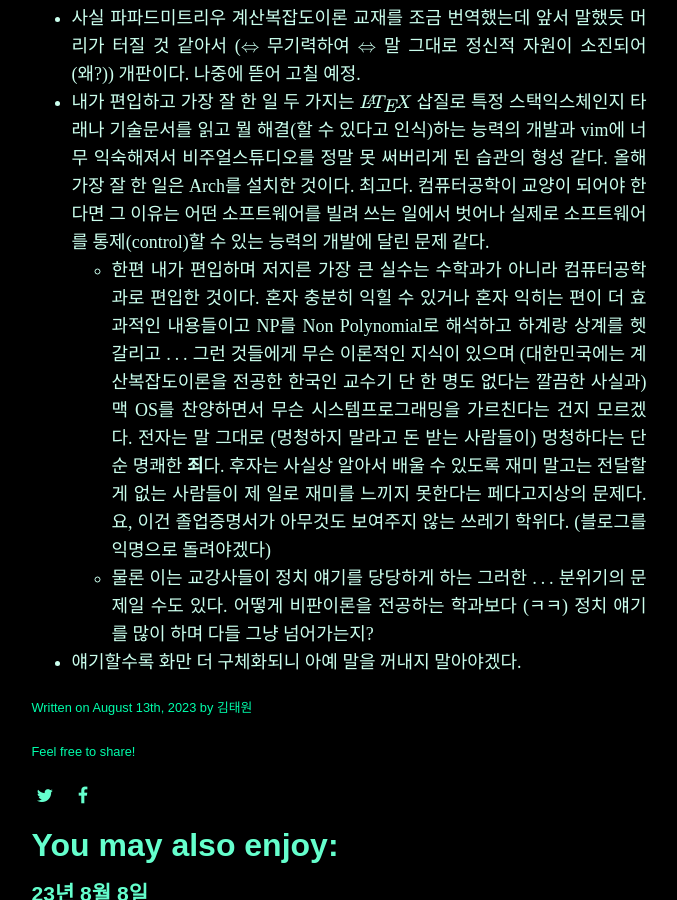
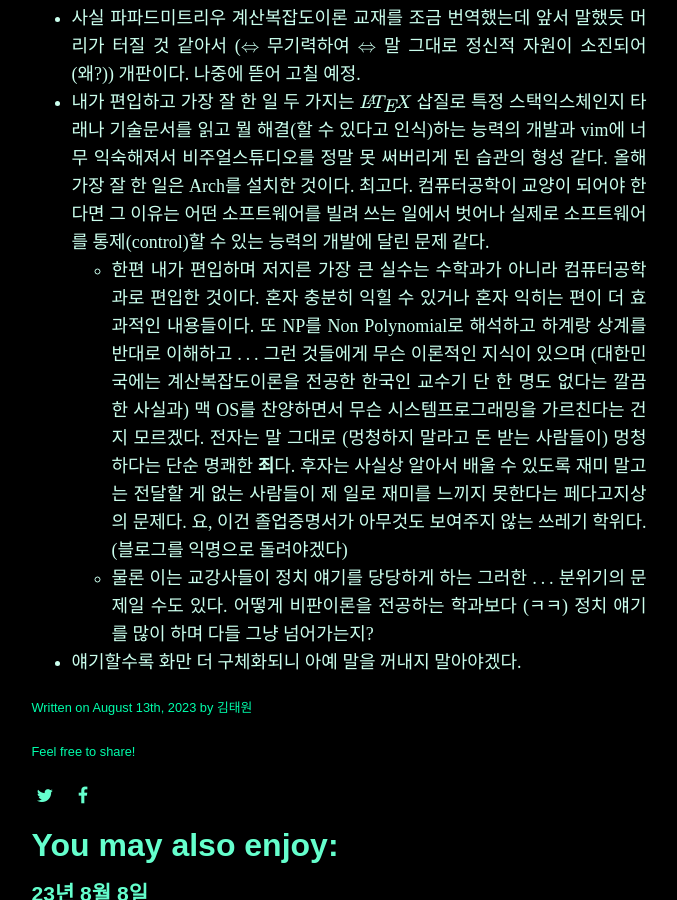
Before and after one commit to pangmoo-KTW/pangmoo-KTW, a Jekyll site: the page built from _posts/2023-08-13-ess005.md, in a window 1280 px wide and 900 px high, scrolled down 953 px. Shown: the whole window, without its empty margins (301-978 px from the left). Built offline with Jekyll 4.4.1, drawn with Linux system fonts in a browser that asks for light colours; some web fonts are replaced; our own code applies the rules of GitHub Pages for plain Markdown files; comment, search, counter and statistics services are not loaded.

Commit message:
한편 ess005

```diff
--- a/_posts/2023-08-13-ess005.md
+++ b/_posts/2023-08-13-ess005.md
@@ -16,6 +16,6 @@ tags: [essay]
 - 지수 또한 나의 계단적학습론에 동감하는 경험을 하고 있다고 하니 기대가 된다. (다가올 미래가!)
 - 사실 파파드미트리우 계산복잡도이론 교재를 조금 번역했는데 앞서 말했듯 머리가 터질 것 같아서 ($\Leftrightarrow$ 무기력하여 $\Leftrightarrow$ 말 그대로 정신적 자원이 소진되어 (왜?)) 개판이다. 나중에 뜯어 고칠 예정.
 - 내가 편입하고 가장 잘 한 일 두 가지는 $\LaTeX$ 삽질로 특정 스택익스체인지 타래나 기술문서를 읽고 뭘 해결(할 수 있다고 인식)하는 능력의 개발과 vim에 너무 익숙해져서 비주얼스튜디오를 정말 못 써버리게 된 습관의 형성 같다. 올해 가장 잘 한 일은 Arch를 설치한 것이다. 최고다. 컴퓨터공학이 교양이 되어야 한다면 그 이유는 어떤 소프트웨어를 빌려 쓰는 일에서 벗어나 실제로 소프트웨어를 통제(control)할 수 있는 능력의 개발에 달린 문제 같다.
-    - 한편 내가 편입하며 저지른 가장 큰 실수는 수학과가 아니라 컴퓨터공학과로 편입한 것이다. 혼자 충분히 익힐 수 있거나 혼자 익히는 편이 더 효과적인 내용들이고 NP를 Non Polynomial로 해석하고 하계랑 상계를 헷갈리고 $\ldots$ 그런 것들에게 무슨 이론적인 지식이 있으며 (대한민국에는 계산복잡도이론을 전공한 한국인 교수기 단 한 명도 없다는 깔끔한 사실과) 맥 OS를 찬양하면서 무슨 시스템프로그래밍을 가르친다는 건지 모르겠다. 전자는 말 그대로 (멍청하지 말라고 돈 받는 사람들이) 멍청하다는 단순 명쾌한 **죄**다. 후자는 사실상 알아서 배울 수 있도록 재미 말고는 전달할 게 없는 사람들이 제 일로 재미를 느끼지 못한다는 페다고지상의 문제다. 요, 이건 졸업증명서가 아무것도 보여주지 않는 쓰레기 학위다. (블로그를 익명으로 돌려야겠다)
+    - 한편 내가 편입하며 저지른 가장 큰 실수는 수학과가 아니라 컴퓨터공학과로 편입한 것이다. 혼자 충분히 익힐 수 있거나 혼자 익히는 편이 더 효과적인 내용들이다. 또 NP를 Non Polynomial로 해석하고 하계랑 상계를 반대로 이해하고 $\ldots$ 그런 것들에게 무슨 이론적인 지식이 있으며 (대한민국에는 계산복잡도이론을 전공한 한국인 교수기 단 한 명도 없다는 깔끔한 사실과) 맥 OS를 찬양하면서 무슨 시스템프로그래밍을 가르친다는 건지 모르겠다. 전자는 말 그대로 (멍청하지 말라고 돈 받는 사람들이) 멍청하다는 단순 명쾌한 **죄**다. 후자는 사실상 알아서 배울 수 있도록 재미 말고는 전달할 게 없는 사람들이 제 일로 재미를 느끼지 못한다는 페다고지상의 문제다. 요, 이건 졸업증명서가 아무것도 보여주지 않는 쓰레기 학위다. (블로그를 익명으로 돌려야겠다)
     - 물론 이는 교강사들이 정치 얘기를 당당하게 하는 그러한 $\ldots$ 분위기의 문제일 수도 있다. 어떻게 비판이론을 전공하는 학과보다 (ㅋㅋ) 정치 얘기를 많이 하며 다들 그냥 넘어가는지?
 - 얘기할수록 화만 더 구체화되니 아예 말을 꺼내지 말아야겠다.
```
